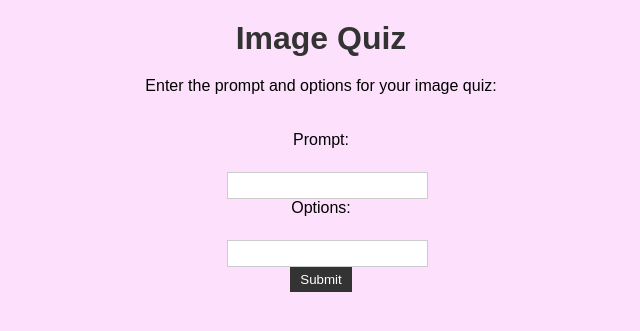
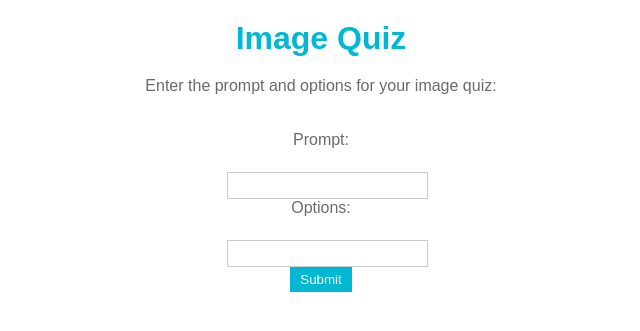
Before and after one commit to McCReuben/Image_Quiz, a Python web app: template templates/index.html in a window 1280 px wide. Shown: the top 331 px of the page, without its empty margins (319-959 px from the left). Run offline with Jinja, Linux system fonts and the light colour scheme; the template is opened without the code that fills it, so the values that code supplies are empty.

Commit message:
[dev] HTML Facelift

```diff
--- a/templates/index.html
+++ b/templates/index.html
@@ -5,15 +5,17 @@
   <style>
     body {
       font-family: sans-serif;
-      background-color: rgba(252, 219, 252, 0.847);
+      background-color: #fff;
       text-align: center;
     }
     h1 {
-      color: #333;
+      color: #00b8d4;
+      font-size: 32px;
       margin: 20px 0;
     }
     p {
       margin-top: 0;
+      color: #6a6a6a;
     }
     form {
       margin: 20px 0;
@@ -22,6 +24,7 @@
     label {
       display: block;
       margin-bottom: 5px;
+      color: #6a6a6a;
     }
     input[type="text"] {
       width: 100%;
@@ -29,7 +32,7 @@
       border: 1px solid #ccc;
     }
     input[type="submit"] {
-      background-color: #333;
+      background-color: #00b8d4;
       color: #fff;
       padding: 5px 10px;
       border: none;
```
